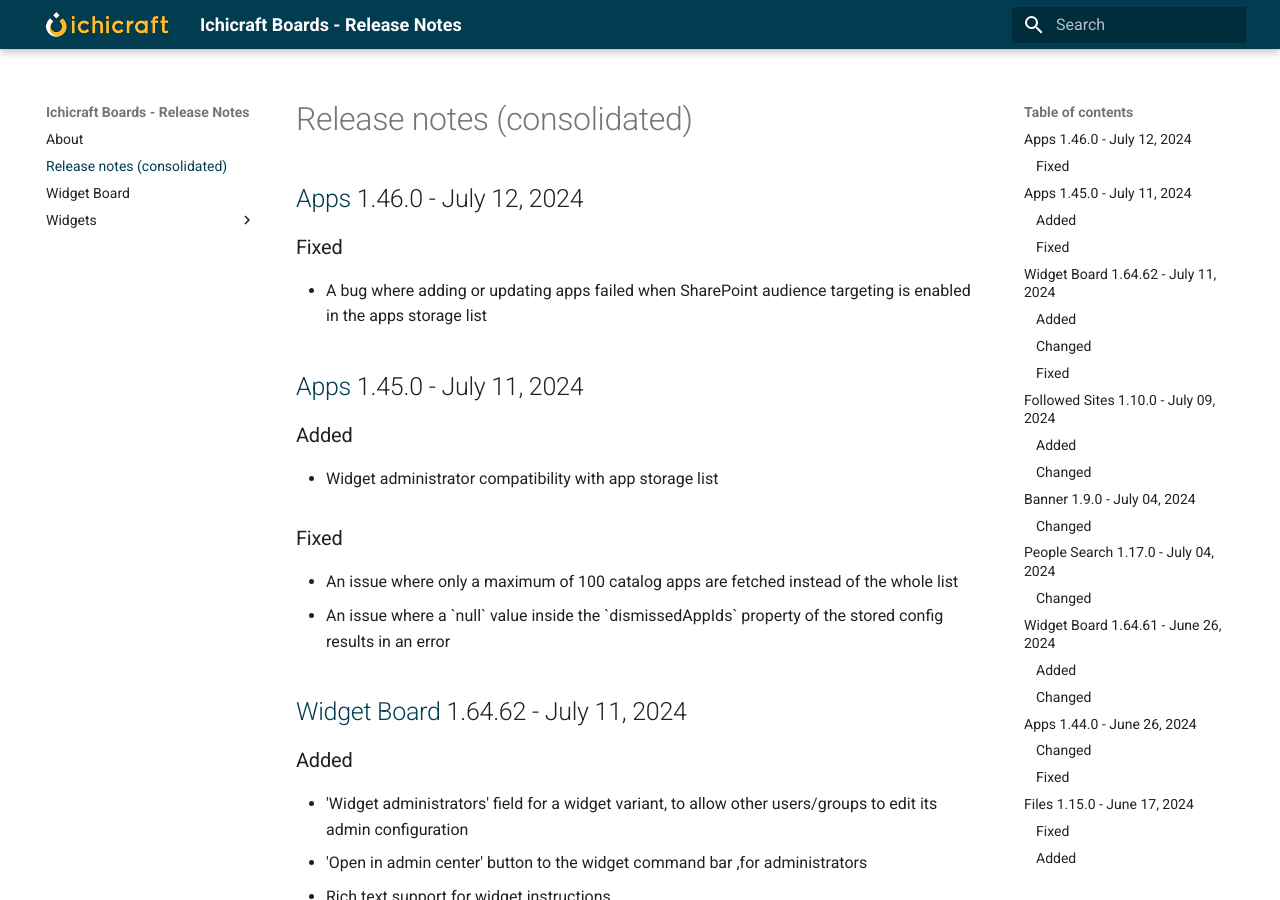
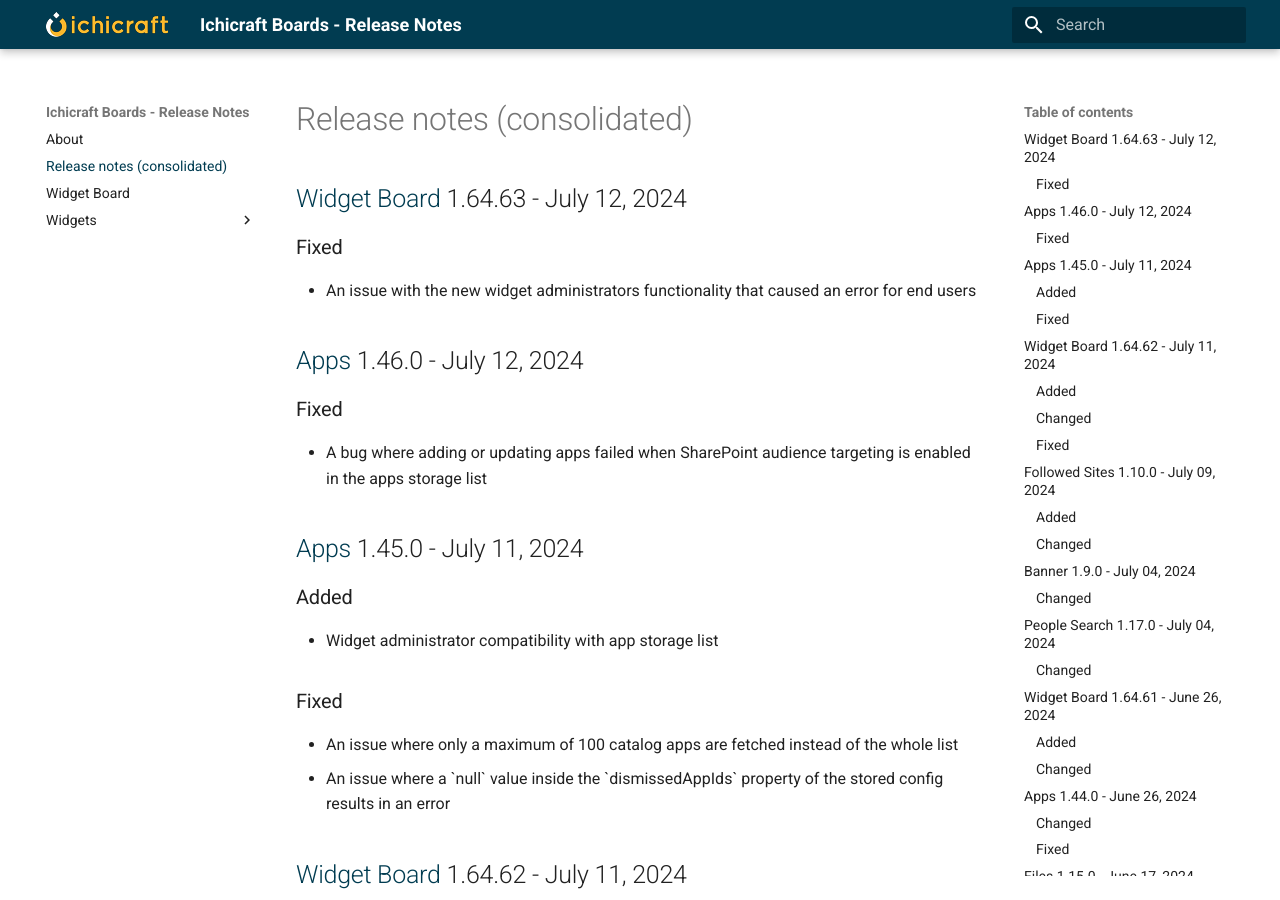
Before and after one commit to ichicraft/widgets-docs, an MkDocs documentation site: the page built from docs/Release-notes-(consolidated).md, in a window 1280 px wide and 900 px high. Built offline with MkDocs 1.6.1 and Material for MkDocs 9.7.7, drawn with Linux system fonts in a browser that asks for light colours.

Commit message:
Release notes updated by BuildService

```diff
--- a/docs/Release-notes-(consolidated).md
+++ b/docs/Release-notes-(consolidated).md
@@ -1,3 +1,8 @@
+## [Widget Board](./Widget Board.md) 1.64.63 - July 12, 2024
+
+### Fixed
+- An issue with the new widget administrators functionality that caused an error for end users
+
 ## [Apps](./Widgets/Apps.md) 1.46.0 - July 12, 2024
 
 ### Fixed
--- a/docs/Widget Board.md
+++ b/docs/Widget Board.md
@@ -1,3 +1,8 @@
+## 1.64.63 - July 12, 2024
+
+### Fixed
+- An issue with the new widget administrators functionality that caused an error for end users
+
 ## 1.64.62 - July 11, 2024
 
 ### Added
```
